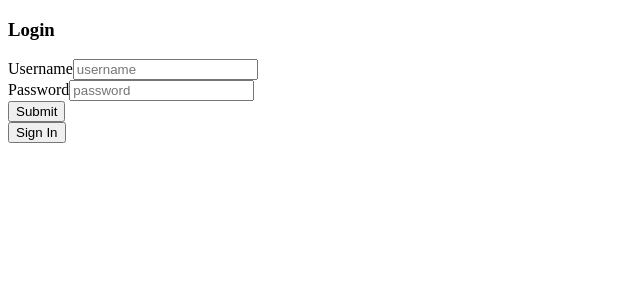
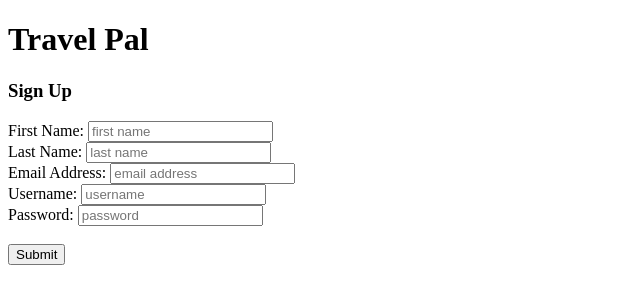
Before and after one commit to scooby-gang-7/iteration, a React app: page / in a window 1280 px wide. Shown: the top 304 px of the page, without its empty margins (0-640 px from the left). Built offline with nearby package versions, Linux system fonts and the light colour scheme.

Commit message:
signup page

```diff
--- a/client/App.jsx
+++ b/client/App.jsx
@@ -8,6 +8,7 @@ import {
   } from "react-router-dom";
 import './stylesheets/styles.css'
 import Login from "./components/login.jsx"
+import Signup from "./components/signup.jsx"
 
 // function appTheme () {
 //     const pageStyle = {
@@ -18,7 +19,7 @@ import Login from "./components/login.jsx"
 const App = () => {
     return (
         <div id="header">
-            <Login />
+            <Signup />
         </div>
     );
 }
--- a/client/components/login.jsx
+++ b/client/components/login.jsx
@@ -2,19 +2,20 @@ import React from "react";
 
 function login() {
   return (
-    <div>
+    <div id="login-parent">
       <form action='#' method= 'post' onSubmit={console.log('hello')}>
         <h3>Login</h3>
         <div className=''>
-        <label>Username</label>
+          <label>Username:  </label>
           <input type='text' placeholder='username' name='userName' />
         </div>
         <div className=''>
-        <label>Password</label>
+          <label>Password:  </label>
           <input type='password' placeholder='password' name='password'/>
         </div>
         <button className=''>Submit</button>
       </form>
+      <br />
       <button className='' >Sign In</button>
     </div>
   )
--- /dev/null
+++ b/client/components/signup.jsx
@@ -0,0 +1,37 @@
+import React from 'react';
+
+const signup = () => {
+    return (
+        <div id='signup-parent'>
+            <h1>Travel Pal</h1>
+            <form action="#" method='POST' onSubmit={console.log('signed-in')}>
+                <h3>Sign Up</h3>
+                <div>
+                    <label>First Name:  </label>
+                    <input type="text" placeholder='first name' name='name_first' />
+                </div>
+                <div>
+                    <label>Last Name:  </label>
+                    <input type="text"  placeholder='last name' name='name_last'/>
+                </div>
+                <div>
+                    <label>Email Address:  </label>
+                    <input type="text" placeholder='email address' name='email' />
+                </div>
+                <div>
+                    <label>Username:  </label>
+                    <input type="text" placeholder='username' name='username'/>
+                </div>
+                <div>
+                    <label>Password:  </label>
+                    <input type="password" placeholder='password' name='password'/>
+                </div>
+                <br />
+                <button className=''>Submit</button>
+            </form>
+        </div>
+    )
+}
+
+
+export default signup;
```
Lines whose indentation alone changed are shown as unchanged.
